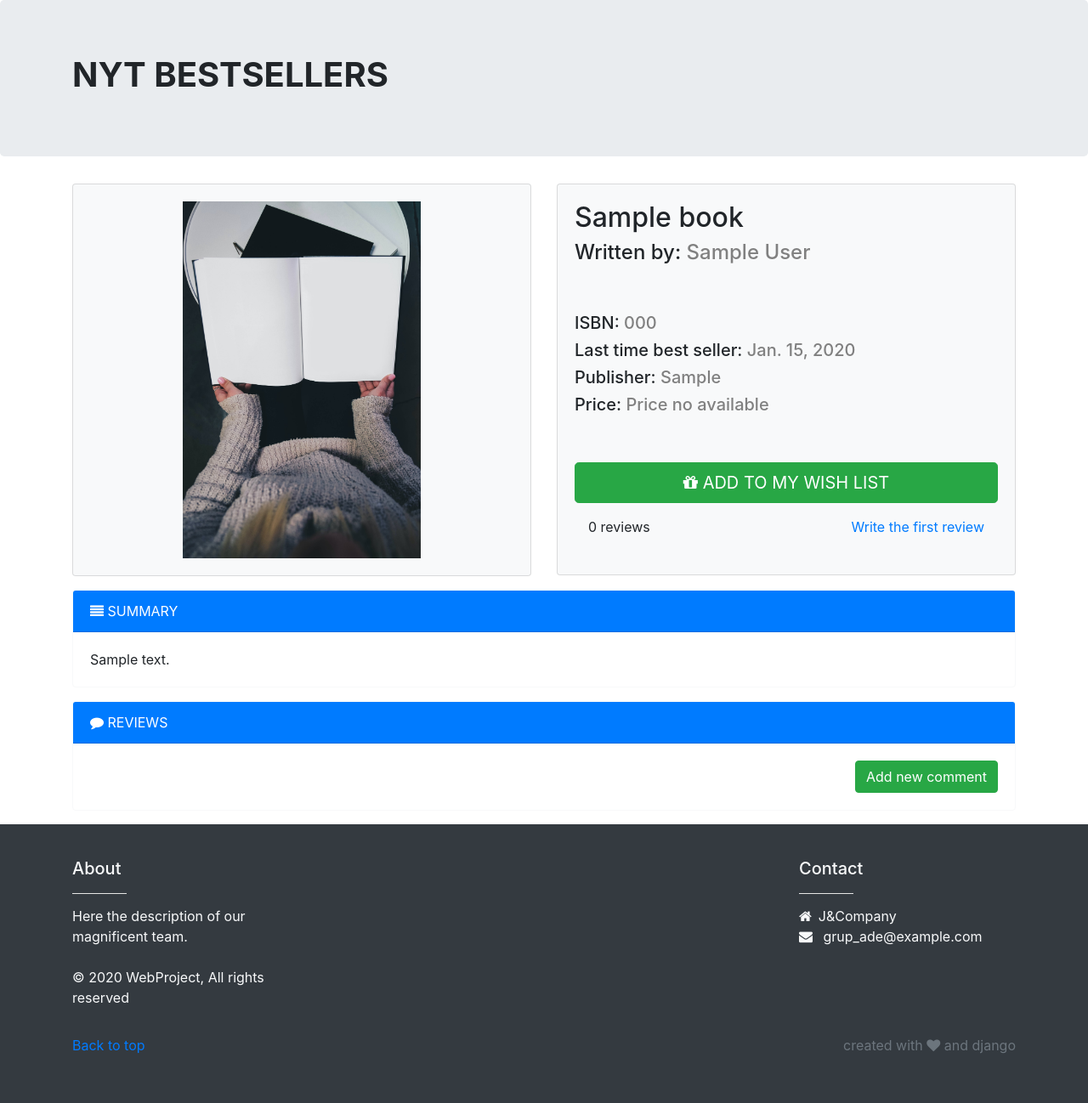
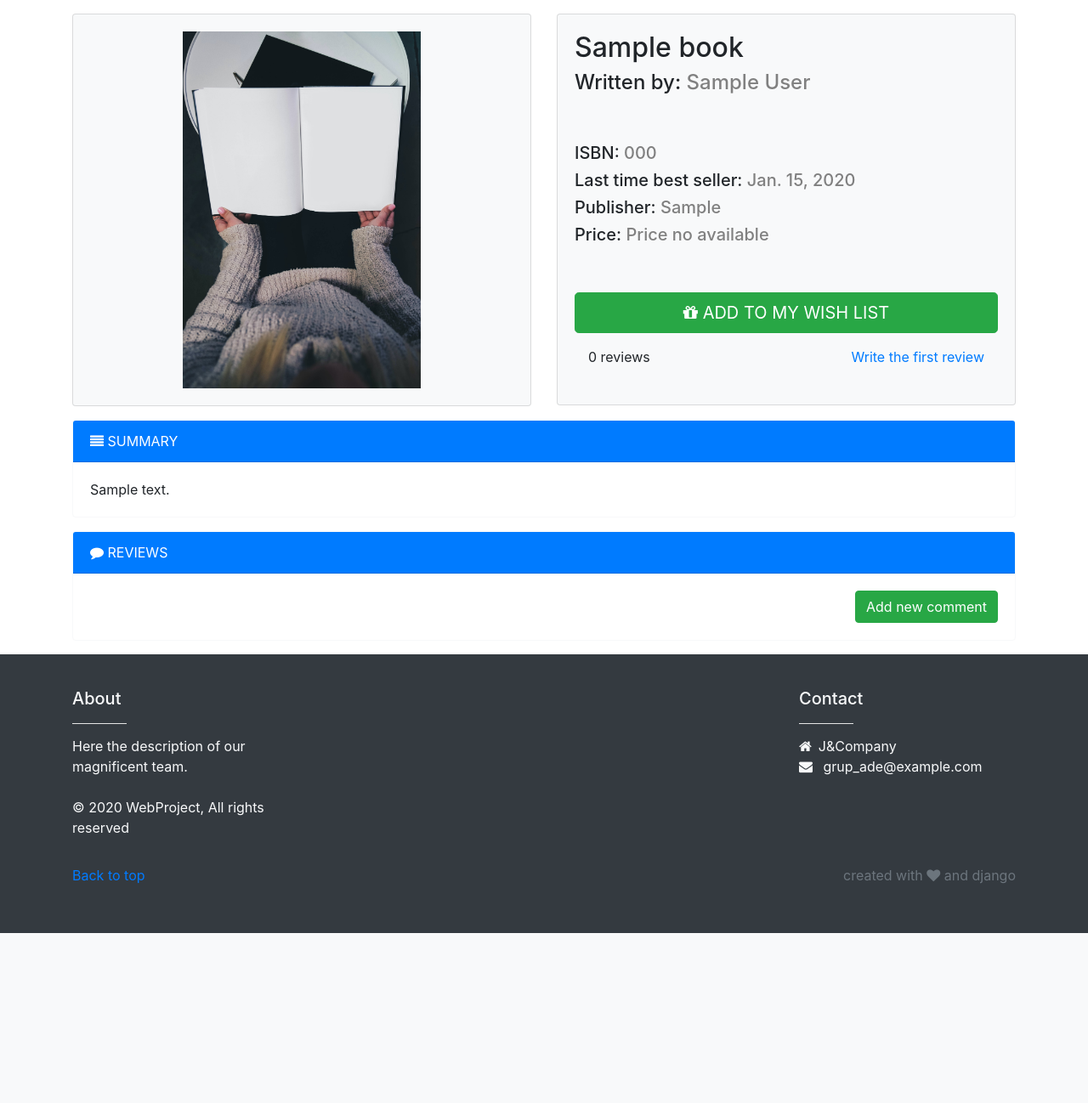
Before and after one commit to josalhor/WebProjectOne, a Django app: page /book/000 in a window 1280 px wide. Shown: the part 86-1384 px from the top of the page at 85% size. After the commit the page ends 1184 px from the top, so only its background shows below. Run offline with Django 3.2, Linux system fonts and the light colour scheme; tables that the repository leaves empty hold one stand-in row (values such as "Sample post"); parts of the project's set-up code (start-up, migrations or seed data) failed here and were passed over; some libraries are stand-ins or nearby versions.

Commit message:
improved spacing jumbotron and random categories

```diff
--- a/book_visualizer/templates/account.html
+++ b/book_visualizer/templates/account.html
@@ -2,7 +2,7 @@
 {% block title %}Your account{% endblock %}
 {% block content %}
 
-<div class="jumbotron">
+<div class="jumbotron" style="padding: 2rem 1rem;">
   {% if user.is_authenticated %}
   <h3>Hi {{ user.username }} 🤪</h3>
   <br>
--- a/book_visualizer/templates/book_details.html
+++ b/book_visualizer/templates/book_details.html
@@ -4,12 +4,7 @@
 
 
 {% block content %}
-<section class="jumbotron">
-	<div class="container">
-		<h1 style='font-weight: bold;'>NYT BESTSELLERS</h1>
-	</div>
-</section>
-<div class="container">
+<div class="container pt-3">
 	<div class="row">
 	</div>
 </div>
--- a/book_visualizer/templates/category.html
+++ b/book_visualizer/templates/category.html
@@ -2,7 +2,7 @@
 {% load static %}
 
 {% block content %}
-<section class="jumbotron">
+<section class="jumbotron" style="padding: 2rem 1rem;">
 	<div class="container">
 		<h1 style='font-weight: bold;'>NYT BESTSELLERS</h1>
 		<p class="lead text-muted mb-0">{{ category.display_name }}</p>
--- a/book_visualizer/templates/change_password.html
+++ b/book_visualizer/templates/change_password.html
@@ -2,7 +2,7 @@
 {% block title %}Edit your password{% endblock %}
 {% load bootstrap4 %}
 {% block content %}
-<div class="jumbotron">
+<div class="jumbotron" style="padding: 2rem 1rem;">
 	<div class="container">
 		<div class="row d-flex justify-content-center">
 			<div class="col-10">
--- a/book_visualizer/templates/contact.html
+++ b/book_visualizer/templates/contact.html
@@ -2,7 +2,7 @@
 {% load static %}
 
 {% block content %}
-<section class="jumbotron text-center">
+<section class="jumbotron text-center" style="padding: 2rem 1rem;">
     <div class="container">
         <h1 class="jumbotron-heading">NYT BESTSELLERS CONTACT</h1>
         <p class="lead text-muted mb-0">Contact Page</p>
--- a/book_visualizer/templates/edit_account.html
+++ b/book_visualizer/templates/edit_account.html
@@ -2,7 +2,7 @@
 {% block title %}Edit your profile{% endblock %}
 {% load bootstrap4 %}
 {% block content %}
-<div class="jumbotron">
+<div class="jumbotron" style="padding: 2rem 1rem;">
 	<div class="container">
 		<div class="row d-flex justify-content-center">
 			<div class="col-10">
--- a/book_visualizer/templates/home.html
+++ b/book_visualizer/templates/home.html
@@ -2,7 +2,7 @@
 {% load static %}
 
 {% block content %}
-<section class="jumbotron">
+<section class="jumbotron" style="padding: 2rem 1rem;">
 	<div class="container">
 		<h1 style='font-weight: bold;'>NYT BESTSELLERS</h1>
 		<hr class="my-4">
@@ -20,7 +20,7 @@
 	<div class="row">
 		<div class="col-12 col-sm-3">
 			<div class="card bg-light mb-3">
-				<div class="card-header bg-primary text-white text-uppercase"><i class="fa fa-list"></i>Random Categories</div>
+				<div class="card-header bg-primary text-white text-uppercase"><i class="fa fa-list"></i> Random Categories</div>
 				<ul class="list-group category_block">
 				{% for category in categories %}
                 	<li class="list-group-item"><a href="{% url 'category' category.pk %}">{{ category.display_name }}</a></li>
--- a/book_visualizer/templates/registration/login.html
+++ b/book_visualizer/templates/registration/login.html
@@ -3,7 +3,7 @@
 {% block title %}Login{% endblock %}
 {% load bootstrap4 %}
 {% block content %}
-<div class="jumbotron">
+<div class="jumbotron" style="padding: 2rem 1rem;">
   <div class="container">
     <div class="row d-flex justify-content-center">
       <div class="col-4">
--- a/book_visualizer/templates/sign_up.html
+++ b/book_visualizer/templates/sign_up.html
@@ -2,7 +2,7 @@
 {% block title %}Sign Up{% endblock %}
 {% load bootstrap4 %}
 {% block content %}
-<div class="jumbotron">
+<div class="jumbotron" style="padding: 2rem 1rem;">
 	<div class="container">
 		<div class="row d-flex justify-content-center">
 			<div class="col-10">
--- a/book_visualizer/templates/wish_list.html
+++ b/book_visualizer/templates/wish_list.html
@@ -2,7 +2,7 @@
 {% load static %}
 
 {% block content %}
-<section class="jumbotron">
+<section class="jumbotron" style="padding: 2rem 1rem;">
 	<div class="container">
 		{% if number_books != 0 %}
 			<h1> {{ user_wishes }} Wishes to have the following books:</em></h1>
```
